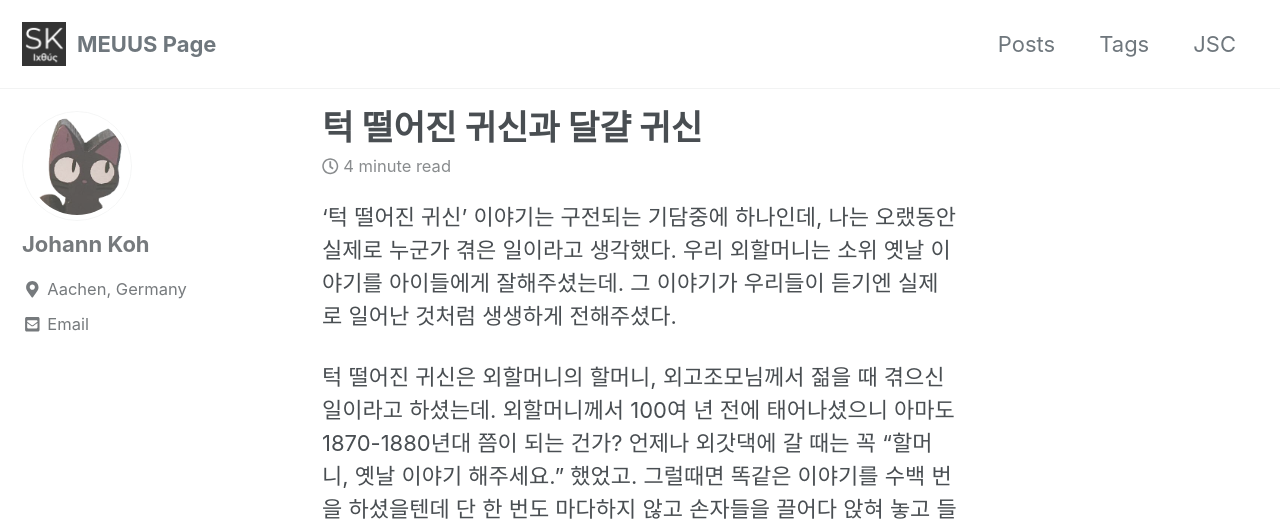
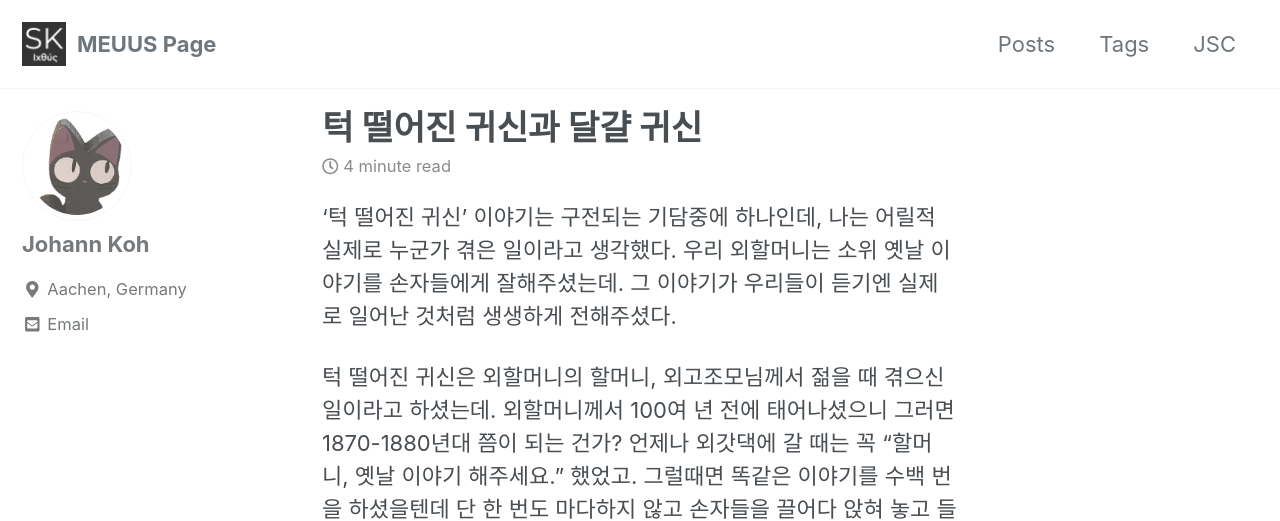
Before and after one commit to meuus/meuus.github.io, a Jekyll site: the page built from _posts/2019-05-01-present.md, in a window 1280 px wide and 1400 px high. Shown: the top 521 px of the window. Built offline with Jekyll 4.4.1, drawn with Linux system fonts in a browser that asks for light colours; cached includes are drawn as plain includes; some of the changed text lies outside the part shown.

Commit message:
modified:   _posts/2019-05-01-present.md

```diff
--- a/_posts/2019-05-01-present.md
+++ b/_posts/2019-05-01-present.md
@@ -5,12 +5,12 @@
   - family
 ---
 
-'턱 떨어진 귀신' 이야기는 구전되는 기담중에 하나인데, 나는 오랬동안 실제로 누군가 겪은 일이라고
-생각했다. 우리 외할머니는 소위 옛날 이야기를 아이들에게 잘해주셨는데. 그 이야기가 우리들이
+'턱 떨어진 귀신' 이야기는 구전되는 기담중에 하나인데, 나는 어릴적 실제로 누군가 겪은 일이라고
+생각했다. 우리 외할머니는 소위 옛날 이야기를 손자들에게 잘해주셨는데. 그 이야기가 우리들이
 듣기엔 실제로 일어난 것처럼 생생하게 전해주셨다.
 
 턱 떨어진 귀신은 외할머니의 할머니, 외고조모님께서 젊을 때 겪으신 일이라고 하셨는데.
-외할머니께서 100여 년 전에 태어나셨으니 아마도 1870-1880년대 쯤이 되는 건가?
+외할머니께서 100여 년 전에 태어나셨으니 그러면 1870-1880년대 쯤이 되는 건가?
 언제나 외갓댁에 갈 때는 꼭 "할머니, 옛날 이야기 해주세요." 했었고. 그럴때면 똑같은 이야기를 수백
 번을 하셨을텐데 단 한 번도 마다하지 않고 손자들을 끌어다 앉혀 놓고 들려주셨다.
 
@@ -34,6 +34,8 @@
 어머니 말씀으로는 외할머니께서 생전에 가끔 "난 다시 태어나면 말 많이 하는 영감하고 살 것이다."
 라고 하셨단다. (그런데 우리 아버지는 말씀이 많은 분이라 젊을 때 별명이 따발총!)
 
+어느 여름날 간유리로 된 미닫이 문이 있던 방의 한 구석에서 이야기는 시작되곤 했다.
+
 ## 외할머니 버전의 턱 떨어진 귀신
 
 외고조모님께서 어느 날 저녁 부엌에 물이 떨어진 것을 아셨다. 수돗물이 있을리 없던 시절
```
Also changed, not shown: other parts of _posts/2019-05-01-present.md (+1 -1 lines).
